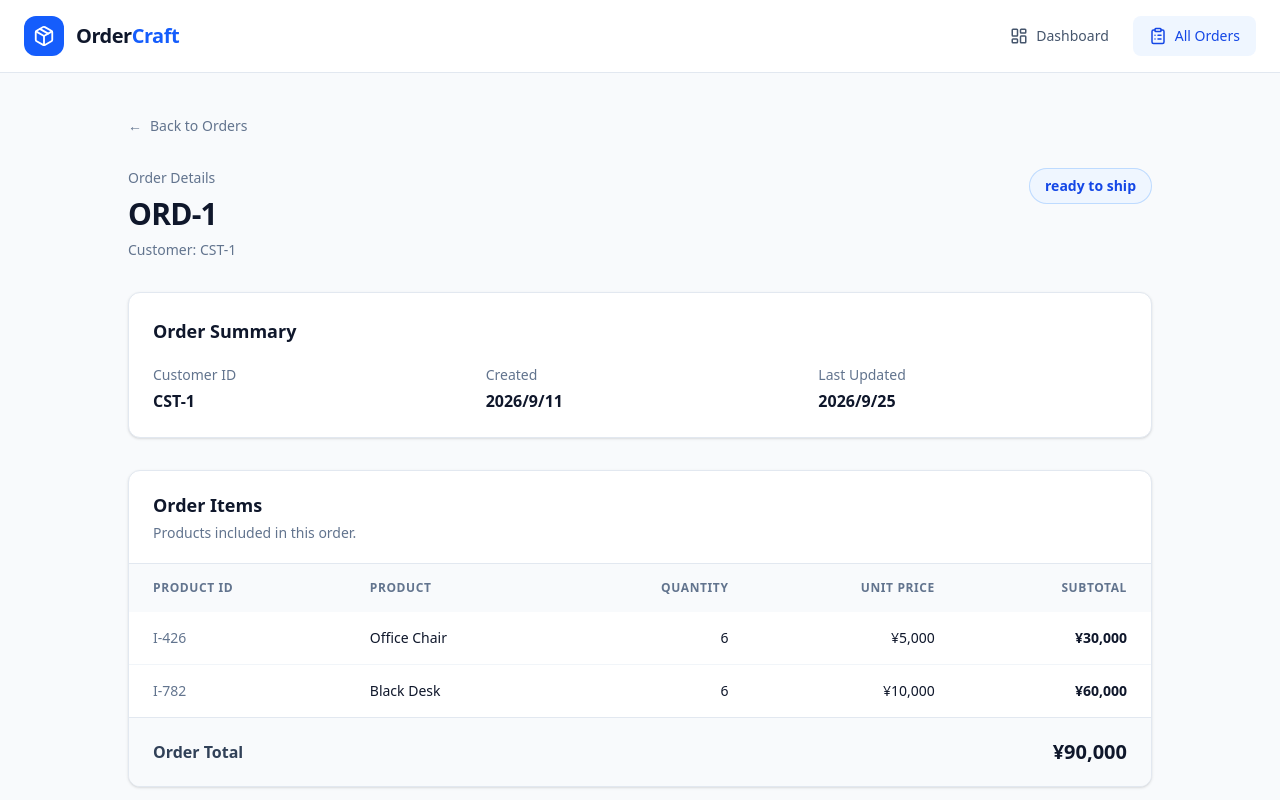
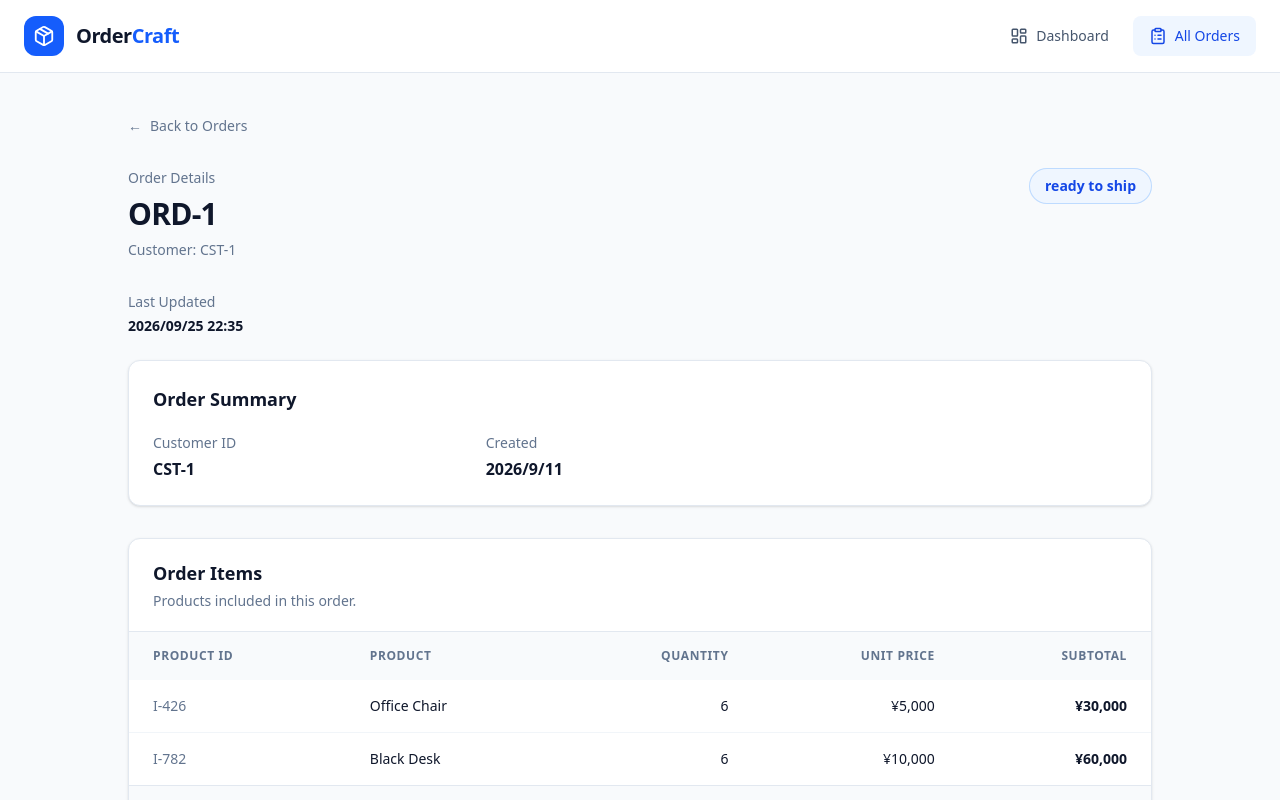
Before and after one commit to dicey44/order-craft, a Next.js app: page /orders/ORD-1 in a window 1280 px wide. Shown: the top 800 px of the page. Built offline with nearby package versions, Linux system fonts and the light colour scheme.

Commit message:
feat: synchronize order state and timestamps across pages

```diff
--- a/app/layout.tsx
+++ b/app/layout.tsx
@@ -2,6 +2,7 @@ import type { Metadata } from "next";
 import { Geist, Geist_Mono } from "next/font/google";
 import "./globals.css";
 import Navbar from "@/components/Navbar";
+import { OrdersProvider } from "@/context/OrdersContext";
 
 const geistSans = Geist({
   variable: "--font-geist-sans",
@@ -25,8 +26,10 @@ export default function RootLayout({ children }: LayoutProps<"/">) {
       className={`${geistSans.variable} ${geistMono.variable} h-full antialiased`}
     >
       <body className="min-h-full flex flex-col">
-        <Navbar />
-        {children}
+        <OrdersProvider>
+          <Navbar />
+          {children}
+        </OrdersProvider>
         </body>
     </html>
   );
--- a/app/orders/[id]/page.tsx
+++ b/app/orders/[id]/page.tsx
@@ -26,7 +26,10 @@ export default async function OrderDetails({params}: OrderDetailsProps) {
                     <span aria-hidden="true">←</span>
                     Back to Orders
                 </Link>
-                <OrderDetailsClient initialStatus={myOrder.status} orderId={myOrder.id}
+                <OrderDetailsClient
+                    initialStatus={myOrder.status}
+                    initialUpdatedAt={myOrder.updatedAt}
+                    orderId={myOrder.id}
                     header={(
                         <div>
                             <div>
@@ -73,15 +76,7 @@ export default async function OrderDetails({params}: OrderDetailsProps) {
                             </p>
                         </div>
 
-                        <div>
-                            <p className="text-sm text-slate-500">Last Updated</p>
-                            <p className="mt-1 font-semibold">
-                                {new Date(myOrder.updatedAt).toLocaleDateString(
-                                    "ja-JP",
-                                    { timeZone: "Asia/Tokyo" }
-                                )}
-                            </p>
-                        </div>
+
                     </div>
                 </section>
 
--- a/app/orders/page.tsx
+++ b/app/orders/page.tsx
@@ -24,7 +24,7 @@ export default function OrdersPage() {
                 </div>
 
                 {/* Orders Table */}
-                <OrdersTable orders={orders} />
+                <OrdersTable />
 
             </div>
         </main>
--- a/components/OrderDetailsClient.tsx
+++ b/components/OrderDetailsClient.tsx
@@ -1,23 +1,59 @@
-"use client"
 
-import OrderStatusForm from "./OrderStatusForm"
+"use client";
 
-import { useState } from "react"
+import OrderStatusForm from "./OrderStatusForm";
+import { useOrders } from "@/context/OrdersContext";
 
 interface OrderDetailsClientProps {
     children: React.ReactNode;
     header: React.ReactNode;
     initialStatus: string;
+    initialUpdatedAt: string;
     orderId: string;
 }
 
-export default function OrderDetailsClient({ children, header, initialStatus, orderId }: OrderDetailsClientProps) {
-    const [status, setStatus] = useState(initialStatus)
+export default function OrderDetailsClient({
+    children,
+    header,
+    initialStatus,
+    initialUpdatedAt,
+    orderId,
+}: OrderDetailsClientProps) {
+    const { orders, updateOrderStatus } = useOrders();
+
+    const currentOrder = orders.find((order) => order.id === orderId);
+
+    const status = currentOrder?.status ?? initialStatus;
+    const updatedAt = currentOrder?.updatedAt ?? initialUpdatedAt;
+
+    function handleStatusUpdated(newStatus: string) {
+        if (
+            newStatus === "completed" ||
+            newStatus === "ready_to_ship" ||
+            newStatus === "awaiting_payment" ||
+            newStatus === "cancelled"
+        ) {
+            updateOrderStatus(orderId, newStatus);
+        }
+    }
+
+    const formattedUpdatedAt = new Date(updatedAt).toLocaleString("ja-JP", {
+        timeZone: "Asia/Tokyo",
+        year: "numeric",
+        month: "2-digit",
+        day: "2-digit",
+        hour: "2-digit",
+        minute: "2-digit",
+        hour12: false,
+    });
 
     return (
+
         <div>
+
             <div className="mb-8 flex flex-col justify-between gap-4 sm:flex-row sm:items-center">
                 {header}
+
                 <span
                     className={`inline-flex self-start rounded-full px-4 py-2 text-sm font-semibold ring-1 ring-inset ${
                         status === "completed"
@@ -33,8 +69,21 @@ export default function OrderDetailsClient({ children, header, initialStatus, or
                 </span>
             </div>
 
+            <div className="mb-6 text-sm">
+                <p className="text-slate-500">Last Updated</p>
+                <p className="mt-1 font-semibold text-slate-900">
+                    {formattedUpdatedAt}
+                </p>
+            </div>
+
             {children}
-            <OrderStatusForm orderId={orderId} currentStatus={status} onStatusUpdated={setStatus}/>
+
+            <OrderStatusForm
+                key={status}
+                orderId={orderId}
+                currentStatus={status}
+                onStatusUpdated={handleStatusUpdated}
+            />
         </div>
-    )
+    );
 }
--- a/components/OrderOverview.tsx
+++ b/components/OrderOverview.tsx
@@ -1,6 +1,11 @@
-import { orders } from "@/data/orders";
+"use client"
+
+import { useOrders } from "@/context/OrdersContext";
 
 export default function OrderOverview() {
+
+    const { orders } = useOrders();
+    console.log("Dashboard orders:", orders);
 
     const totalOrders = orders.length;
     const completedOrders = orders.filter(order => order.status === "completed").length;
--- a/components/OrdersTable.tsx
+++ b/components/OrdersTable.tsx
@@ -1,14 +1,12 @@
-"use client"
+"use client";
 
-import type { Order } from "@/types/order"
-import { useState } from "react"
-import Link from "next/link"
+import { useState } from "react";
+import Link from "next/link";
+import { useOrders } from "@/context/OrdersContext";
 
-interface OrdersTableProps {
-    orders: Order[]
-}
+export default function OrdersTable() {
+    const { orders } = useOrders();
 
-export default function OrdersTable({orders}: OrdersTableProps) {
     const [searchQuery, setSearchQuery] = useState("");
     const [statusFilter, setStatusFilter] = useState("all");
 
--- a/components/RecentOrders.tsx
+++ b/components/RecentOrders.tsx
@@ -1,7 +1,11 @@
-import { orders } from "@/data/orders";
+"use client"
+
+import { useOrders } from "@/context/OrdersContext";
 import Link from "next/link";
 
 export default function RecentOrders() {
+    const { orders } = useOrders();
+
     const recentOrders = [...orders].sort((a, b) => new Date(b.createdAt).getTime() - new Date(a.createdAt).getTime()).slice(0, 3);
 
     return (
--- /dev/null
+++ b/context/OrdersContext.tsx
@@ -0,0 +1,93 @@
+
+"use client";
+
+import {
+    createContext,
+    useContext,
+    useEffect,
+    useState,
+    type ReactNode,
+} from "react";
+
+import { orders as initialOrders } from "@/data/orders";
+import type { Order } from "@/types/order";
+
+type OrderStatus = Order["status"];
+
+interface OrdersContextType {
+    orders: Order[];
+    updateOrderStatus: (orderId: string, newStatus: OrderStatus) => void;
+}
+
+const OrdersContext = createContext<OrdersContextType | undefined>(undefined);
+
+export function OrdersProvider({ children }: { children: ReactNode }) {
+    const [orders, setOrders] = useState<Order[]>(initialOrders);
+    const [isLoaded, setIsLoaded] = useState(false);
+
+    // Load saved orders once when the app starts.
+    useEffect(() => {
+        try {
+            const savedOrders = localStorage.getItem("ordercraft-orders");
+
+            if (savedOrders) {
+                const parsedOrders: unknown = JSON.parse(savedOrders);
+
+                if (Array.isArray(parsedOrders)) {
+                    setOrders(parsedOrders as Order[]);
+                }
+            }
+        } catch (error) {
+            console.error("Failed to load saved orders:", error);
+        } finally {
+            setIsLoaded(true);
+        }
+    }, []);
+
+    // Save changes after the initial data has loaded.
+    useEffect(() => {
+        if (!isLoaded) return;
+
+        try {
+            localStorage.setItem(
+                "ordercraft-orders",
+                JSON.stringify(orders)
+            );
+        } catch (error) {
+            console.error("Failed to save orders:", error);
+        }
+    }, [orders, isLoaded]);
+
+    // Update an order in shared state.
+    function updateOrderStatus(orderId: string, newStatus: OrderStatus) {
+        setOrders((previousOrders) =>
+            previousOrders.map((order) => {
+                if (order.id !== orderId) {
+                    return order;
+                }
+
+                return {
+                    ...order,
+                    status: newStatus,
+                    updatedAt: new Date().toISOString(),
+                };
+            })
+        );
+    }
+
+    return (
+        <OrdersContext.Provider value={{ orders, updateOrderStatus }}>
+            {children}
+        </OrdersContext.Provider>
+    );
+}
+
+export function useOrders() {
+    const context = useContext(OrdersContext);
+
+    if (context === undefined) {
+        throw new Error("useOrders must be used within an OrdersProvider");
+    }
+
+    return context;
+}
```
Lines whose indentation alone changed are shown as unchanged.
